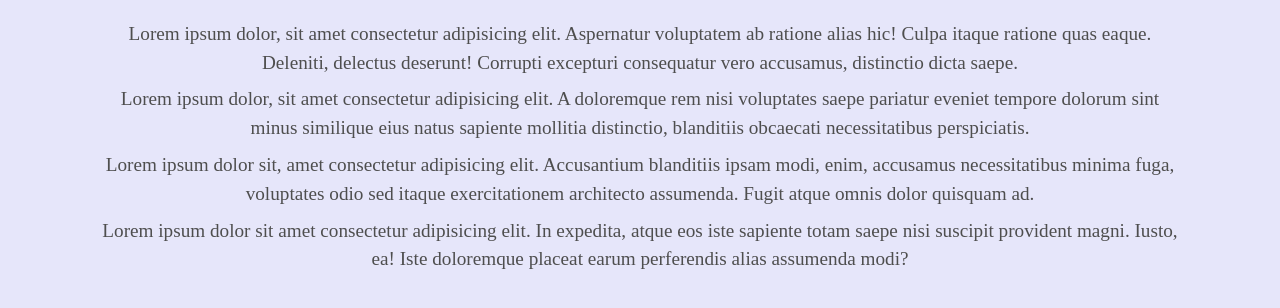
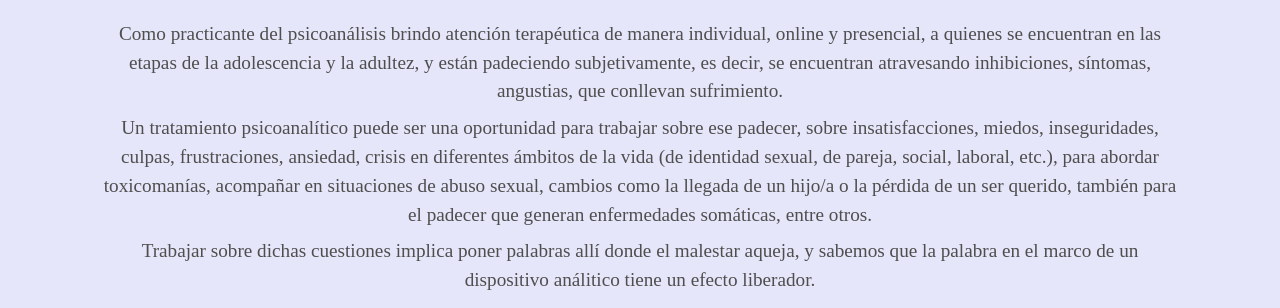
Before and after one commit to unicoder2020/psicoanalisis20, a website: page services.html in a window 1280 px wide. Shown: the part 293-601 px from the top of the page. Drawn offline with nearby package versions, Linux system fonts and the light colour scheme; a web font is replaced by a local one.

Commit message:
cambio de texto servicios

```diff
--- a/services.html
+++ b/services.html
@@ -88,10 +88,10 @@
                 <article>
                     <h3 class="subtitle">Beneficios de la terapia  ¿Cuándo puedo necesitarla?</h3>
                     <ul>
-                        <li>Lorem ipsum dolor, sit amet consectetur adipisicing elit. Aspernatur voluptatem ab ratione alias hic! Culpa itaque ratione quas eaque. Deleniti, delectus deserunt! Corrupti excepturi consequatur vero accusamus, distinctio dicta saepe.</li>
-                        <li>Lorem ipsum dolor, sit amet consectetur adipisicing elit. A doloremque rem nisi voluptates saepe pariatur eveniet tempore dolorum sint minus similique eius natus sapiente mollitia distinctio, blanditiis obcaecati necessitatibus perspiciatis.</li>
-                        <li>Lorem ipsum dolor sit, amet consectetur adipisicing elit. Accusantium blanditiis ipsam modi, enim, accusamus necessitatibus minima fuga, voluptates odio sed itaque exercitationem architecto assumenda. Fugit atque omnis dolor quisquam ad.</li>
-                        <li>Lorem ipsum dolor sit amet consectetur adipisicing elit. In expedita, atque eos iste sapiente totam saepe nisi suscipit provident magni. Iusto, ea! Iste doloremque placeat earum perferendis alias assumenda modi?</li>
+                        <li>Como practicante del psicoanálisis brindo atención terapéutica de manera individual, online y presencial, a quienes se encuentran en las etapas de la adolescencia y la adultez, y están padeciendo subjetivamente, es decir, se encuentran atravesando inhibiciones, síntomas, angustias, que conllevan sufrimiento.
+                        </li>
+                        <li>Un tratamiento psicoanalítico puede ser una oportunidad para trabajar sobre ese padecer, sobre insatisfacciones, miedos, inseguridades, culpas, frustraciones, ansiedad, crisis en diferentes ámbitos de la vida (de identidad sexual, de pareja, social, laboral, etc.), para abordar toxicomanías, acompañar en situaciones de abuso sexual, cambios como la llegada de un hijo/a o la pérdida de un ser querido, también para el padecer que generan enfermedades somáticas, entre otros. </li>
+                        <li>Trabajar sobre dichas cuestiones implica poner palabras allí donde el malestar aqueja, y sabemos que la palabra en el marco de un dispositivo análitico tiene un efecto liberador.</li>
                     </ul>
                 </article>
             </div>
```
